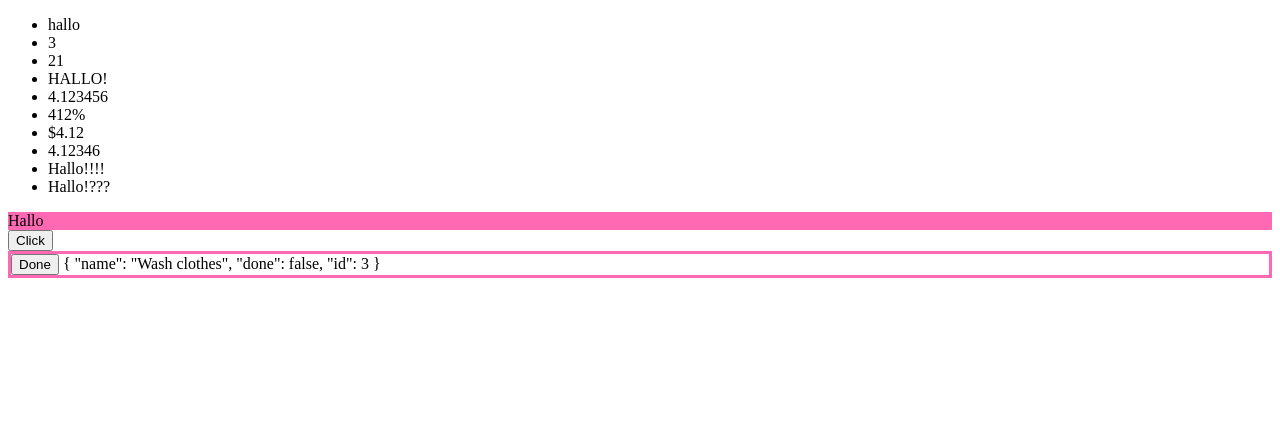
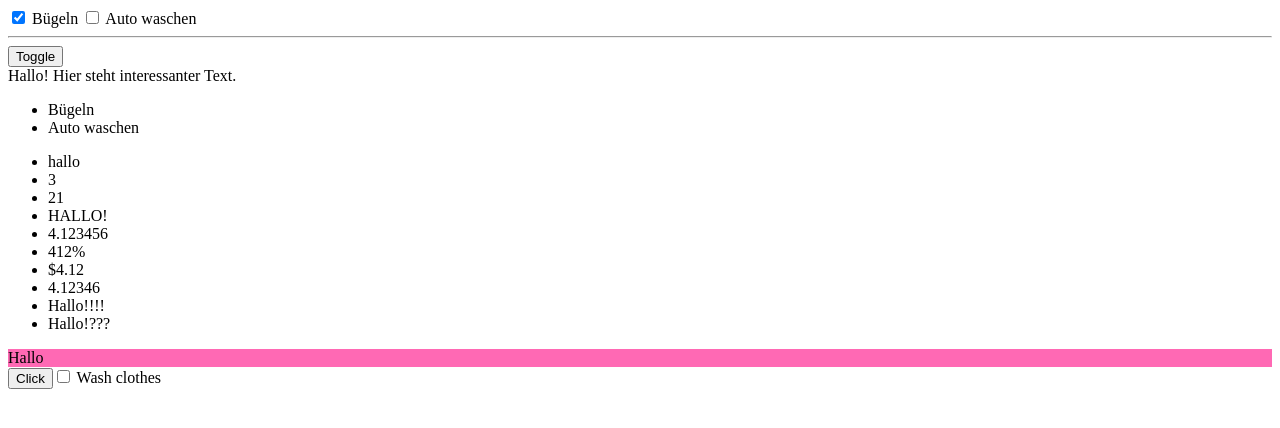
Before and after one commit to christianliebel/dhbw-webeng2-2021-frontend, an Angular app: page / in a window 1280 px wide. Shown: the top 428 px of the page. Built offline with nearby package versions, Linux system fonts and the light colour scheme.

Commit message:
Bis Lab #57

```diff
--- a/src/app/app.component.html
+++ b/src/app/app.component.html
@@ -1,3 +1,18 @@
+<app-todo *ngFor="let todo of todos"
+  [todo]="todo" (done)="onDone($event)">
+</app-todo>
+
+<hr>
+
+<button (click)="show = !show">Toggle</button>
+<div *ngIf="show">
+  Hallo! Hier steht interessanter Text.
+</div>
+
+<ul>
+  <li *ngFor="let todo of todos">{{ todo.name }}</li>
+</ul>
+
 <ul>
   <li>{{ 'hallo' }}</li>
   <li>{{ 3 }}</li>
--- a/src/app/app.component.ts
+++ b/src/app/app.component.ts
@@ -1,4 +1,5 @@
 import { Component } from '@angular/core';
+import { TodoService } from './todo.service';
 
 @Component({
   selector: 'app-root',
@@ -10,6 +11,12 @@ export class AppComponent {
   color = 'hotpink';
   numericValue = 4.123456;
   myTodo = { name: "Wash clothes", done: false, id: 3 };
+  show = true;
+  todos = this.todoService.getAll();
+
+  constructor(private todoService: TodoService) {
+    console.log(todoService.getAll());
+  }
 
   onClick(event: MouseEvent) {
     alert(`${event.clientX},${event.clientY}`);
--- a/src/app/todo.service.ts
+++ b/src/app/todo.service.ts
@@ -1,4 +1,5 @@
 import { Injectable } from '@angular/core';
+import { Todo } from './todo';
 
 @Injectable({
   providedIn: 'root'
@@ -6,4 +7,23 @@ import { Injectable } from '@angular/core';
 export class TodoService {
 
   constructor() { }
+
+  create(todo: Todo): Todo {
+    return { name: 'Bügeln', done: false };
+  }
+
+  get(todoId: number): Todo {
+    return { name: 'Bügeln', done: false };
+  }
+
+  getAll(): Todo[] {
+    return [
+      { name: 'Bügeln', done: true },
+      { name: 'Auto waschen', done: false }
+    ];
+  }
+
+  update(todo: Todo): void {}
+
+  delete(todoId: number): void {}
 }
--- a/src/app/todo/todo.component.html
+++ b/src/app/todo/todo.component.html
@@ -1,4 +1,4 @@
-<div style="border: 3px solid hotpink">
-    <button (click)="done.emit(todo)">Done</button>
-    {{ todo | json }}
-</div>
+<label>
+    <input type="checkbox" [checked]="todo.done">
+    {{ todo.name }}
+</label>
```
